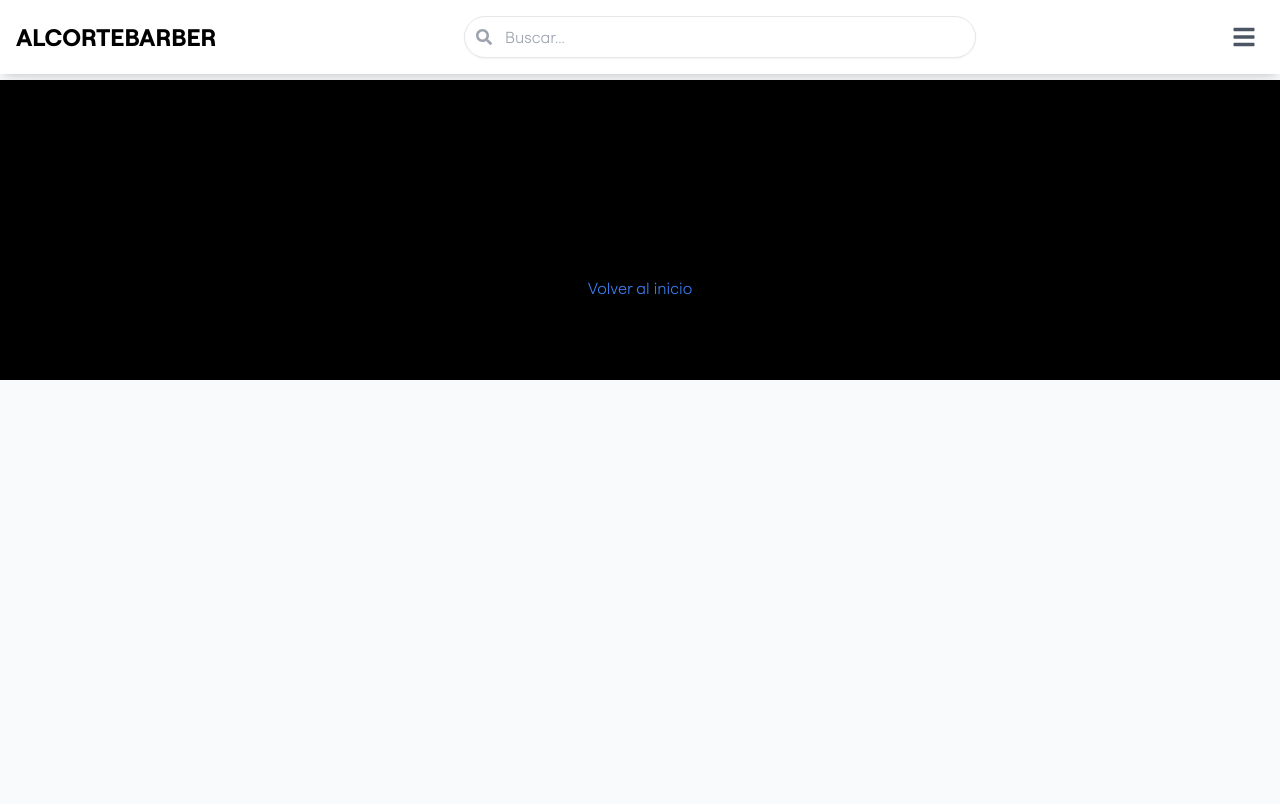
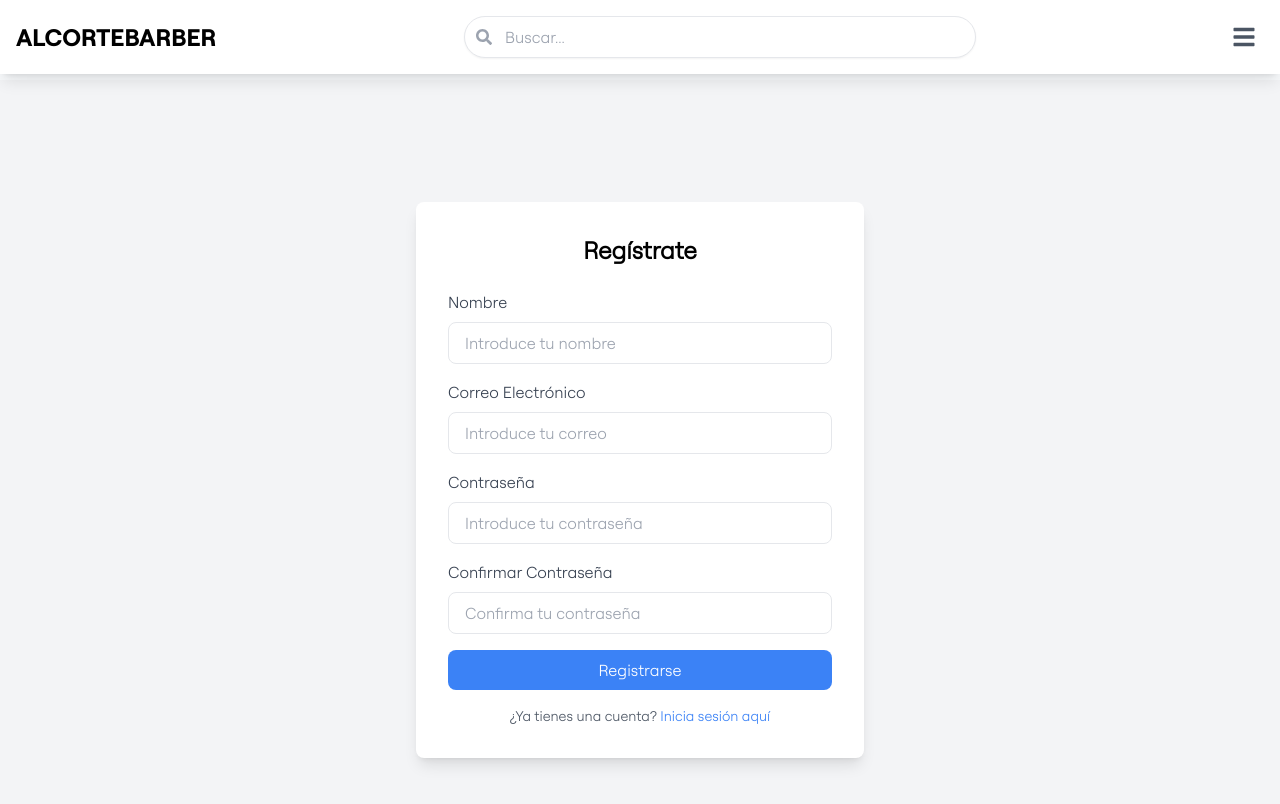
Before and after one commit to FaridAmagua/Alcortebarber, a React (Vite) app: page /Register in a window 1280 px wide. Before the commit this address had no page. Shown: the top 804 px of the page. Built offline with nearby package versions, Linux system fonts and the light colour scheme.

Commit message:
Login and register page

```diff
--- a/src/App.jsx
+++ b/src/App.jsx
@@ -5,6 +5,7 @@ import Navbar from "./components/Navbar";
 import Help from "./pages/Help"
 import Login from "./pages/Login"
 import NotFound from "./pages/Notfound"
+import Register from "./pages/Register";
 
 function App() {
   return (
@@ -16,6 +17,7 @@ function App() {
         <Routes>
           <Route path="/" element={<Home />} />
           <Route path="/Help" element={<Help />} />
+          <Route path="/Register" element={<Register />} />
           <Route path="/Login" element={<Login />} />
           <Route path="*" element={<NotFound />} /> {/* Ruta para 404 */}
 
--- a/src/pages/Home.jsx
+++ b/src/pages/Home.jsx
@@ -155,8 +155,8 @@ export const Home = () => {
           </div>
         </div>
 
-        {/* Parte Derecha */}
-        <div className="w-full md:w-1/3 mt-8 md:mt-0 px-4 flex flex-col justify-start">
+            {/* Parte Derecha */}
+            <div className="w-full md:w-1/3 mt-8 md:mt-0 px-4 flex flex-col justify-start">
           <div className="bg-gray-100 rounded-lg shadow-lg p-6 text-center md:text-left">
             <h2 className="text-2xl font-semibold mb-4">Quienes Somos</h2>
             <p className="text-gray-600 mb-6">
@@ -167,9 +167,9 @@ export const Home = () => {
             </p>
 
             {/* Barberos */}
-           <div>
-            <TeamCarousel></TeamCarousel>
-           </div>
+            <div>
+              <TeamCarousel></TeamCarousel>
+            </div>
 
             {/* Horario */}
             <div className="mt-6">
@@ -189,8 +189,57 @@ export const Home = () => {
                 </div>
               )}
             </div>
+
+            {/* Redes Sociales */}
+            <div className="mt-6">
+              <h3 className="text-xl font-semibold mb-4">Redes Sociales</h3>
+              <div className="flex space-x-4 justify-center md:justify-start">
+                {/* Icono de Facebook */}
+                <a
+                  href="https://facebook.com/al-corte-barber"
+                  target="_blank"
+                  rel="noopener noreferrer"
+                  className="hover:scale-110 transition-transform"
+                >
+                  <img
+                    src="/icons/facebook.svg"
+                    alt="Facebook"
+                    className="w-6 h-6"
+                  />
+                </a>
+
+                {/* Icono de Instagram */}
+                <a
+                  href="https://instagram.com/al-corte-barber"
+                  target="_blank"
+                  rel="noopener noreferrer"
+                  className="hover:scale-110 transition-transform"
+                >
+                  <img
+                    src="/icons/instagram.svg"
+                    alt="Instagram"
+                    className="w-6 h-6"
+                  />
+                </a>
+
+                {/* Icono de Twitter */}
+                <a
+                  href="https://twitter.com/al-corte-barber"
+                  target="_blank"
+                  rel="noopener noreferrer"
+                  className="hover:scale-110 transition-transform"
+                >
+                  <img
+                    src="/icons/twitter.svg"
+                    alt="Twitter"
+                    className="w-6 h-6"
+                  />
+                </a>
+              </div>
+            </div>
           </div>
         </div>
+
       </header>
 
       <footer className="bg-gray-800 text-white py-8">
--- a/src/pages/Login.jsx
+++ b/src/pages/Login.jsx
@@ -1,11 +1,72 @@
-import React from 'react'
+import React, { useState } from 'react';
 
 const Login = () => {
+  const [email, setEmail] = useState('');
+  const [password, setPassword] = useState('');
+
+  const handleLogin = (e) => {
+    e.preventDefault();
+    // Aquí puedes manejar el envío de datos
+    console.log('Email:', email);
+    console.log('Password:', password);
+  };
+
   return (
-    <div className='mt-44'>
-      Lorem ipsum dolor sit amet consectetur adipisicing elit. Illum repellendus, nulla odit facere consectetur dicta nesciunt, animi nobis tempore eum voluptate totam fuga debitis et reprehenderit omnis minus? Quasi, sint.
+    <div className="min-h-screen flex items-center justify-center bg-gray-100">
+      <div className="bg-white shadow-lg rounded-lg p-8 max-w-md w-full">
+        <h2 className="text-2xl font-bold text-center mb-6">Iniciar Sesión</h2>
+        <form onSubmit={handleLogin}>
+          {/* Email */}
+          <div className="mb-4">
+            <label htmlFor="email" className="block text-gray-700 mb-2">Correo Electrónico</label>
+            <input
+              type="email"
+              id="email"
+              className="w-full px-4 py-2 border rounded-lg focus:outline-none focus:ring-2 focus:ring-blue-500"
+              placeholder="Introduce tu correo"
+              value={email}
+              onChange={(e) => setEmail(e.target.value)}
+              required
+            />
+          </div>
+          {/* Contraseña */}
+          <div className="mb-4">
+            <label htmlFor="password" className="block text-gray-700 mb-2">Contraseña</label>
+            <input
+              type="password"
+              id="password"
+              className="w-full px-4 py-2 border rounded-lg focus:outline-none focus:ring-2 focus:ring-blue-500"
+              placeholder="Introduce tu contraseña"
+              value={password}
+              onChange={(e) => setPassword(e.target.value)}
+              required
+            />
+          </div>
+          {/* Botón de Login */}
+          <button
+            type="submit"
+            className="w-full bg-blue-500 text-white py-2 rounded-lg hover:bg-blue-600 transition duration-300"
+          >
+            Iniciar Sesión
+          </button>
+        </form>
+        {/* Opciones adicionales */}
+        <div className="mt-4 text-center">
+          <p className="text-sm text-gray-600">
+            ¿No tienes una cuenta?{' '}
+            <a href="/register" className="text-blue-500 hover:underline">
+              Regístrate aquí
+            </a>
+          </p>
+          <p className="text-sm text-gray-600 mt-2">
+            <a href="/forgot-password" className="text-blue-500 hover:underline">
+              ¿Olvidaste tu contraseña?
+            </a>
+          </p>
+        </div>
+      </div>
     </div>
-  )
-}
+  );
+};
 
-export default Login
+export default Login;
--- /dev/null
+++ b/src/pages/Register.jsx
@@ -0,0 +1,130 @@
+import React, { useState } from 'react';
+
+const Register = () => {
+  const [formData, setFormData] = useState({
+    name: '',
+    email: '',
+    password: '',
+    confirmPassword: '',
+  });
+
+  const [error, setError] = useState('');
+
+  const handleChange = (e) => {
+    setFormData({
+      ...formData,
+      [e.target.name]: e.target.value,
+    });
+  };
+
+  const handleRegister = (e) => {
+    e.preventDefault();
+
+    // Validar contraseñas
+    if (formData.password !== formData.confirmPassword) {
+      setError('Las contraseñas no coinciden');
+      return;
+    }
+
+    // Aquí puedes manejar el envío de datos
+    console.log('Formulario enviado:', formData);
+    setError('');
+  };
+
+  return (
+    <div className="min-h-screen flex items-center justify-center bg-gray-100">
+      <div className="bg-white shadow-lg rounded-lg p-8 max-w-md w-full">
+        <h2 className="text-2xl font-bold text-center mb-6">Regístrate</h2>
+        {error && (
+          <div className="bg-red-100 text-red-600 border border-red-500 rounded-lg p-3 mb-4">
+            {error}
+          </div>
+        )}
+        <form onSubmit={handleRegister}>
+          {/* Nombre */}
+          <div className="mb-4">
+            <label htmlFor="name" className="block text-gray-700 mb-2">
+              Nombre
+            </label>
+            <input
+              type="text"
+              id="name"
+              name="name"
+              className="w-full px-4 py-2 border rounded-lg focus:outline-none focus:ring-2 focus:ring-blue-500"
+              placeholder="Introduce tu nombre"
+              value={formData.name}
+              onChange={handleChange}
+              required
+            />
+          </div>
+          {/* Email */}
+          <div className="mb-4">
+            <label htmlFor="email" className="block text-gray-700 mb-2">
+              Correo Electrónico
+            </label>
+            <input
+              type="email"
+              id="email"
+              name="email"
+              className="w-full px-4 py-2 border rounded-lg focus:outline-none focus:ring-2 focus:ring-blue-500"
+              placeholder="Introduce tu correo"
+              value={formData.email}
+              onChange={handleChange}
+              required
+            />
+          </div>
+          {/* Contraseña */}
+          <div className="mb-4">
+            <label htmlFor="password" className="block text-gray-700 mb-2">
+              Contraseña
+            </label>
+            <input
+              type="password"
+              id="password"
+              name="password"
+              className="w-full px-4 py-2 border rounded-lg focus:outline-none focus:ring-2 focus:ring-blue-500"
+              placeholder="Introduce tu contraseña"
+              value={formData.password}
+              onChange={handleChange}
+              required
+            />
+          </div>
+          {/* Confirmar contraseña */}
+          <div className="mb-4">
+            <label htmlFor="confirmPassword" className="block text-gray-700 mb-2">
+              Confirmar Contraseña
+            </label>
+            <input
+              type="password"
+              id="confirmPassword"
+              name="confirmPassword"
+              className="w-full px-4 py-2 border rounded-lg focus:outline-none focus:ring-2 focus:ring-blue-500"
+              placeholder="Confirma tu contraseña"
+              value={formData.confirmPassword}
+              onChange={handleChange}
+              required
+            />
+          </div>
+          {/* Botón de Registro */}
+          <button
+            type="submit"
+            className="w-full bg-blue-500 text-white py-2 rounded-lg hover:bg-blue-600 transition duration-300"
+          >
+            Registrarse
+          </button>
+        </form>
+        {/* Opciones adicionales */}
+        <div className="mt-4 text-center">
+          <p className="text-sm text-gray-600">
+            ¿Ya tienes una cuenta?{' '}
+            <a href="/login" className="text-blue-500 hover:underline">
+              Inicia sesión aquí
+            </a>
+          </p>
+        </div>
+      </div>
+    </div>
+  );
+};
+
+export default Register;
```
